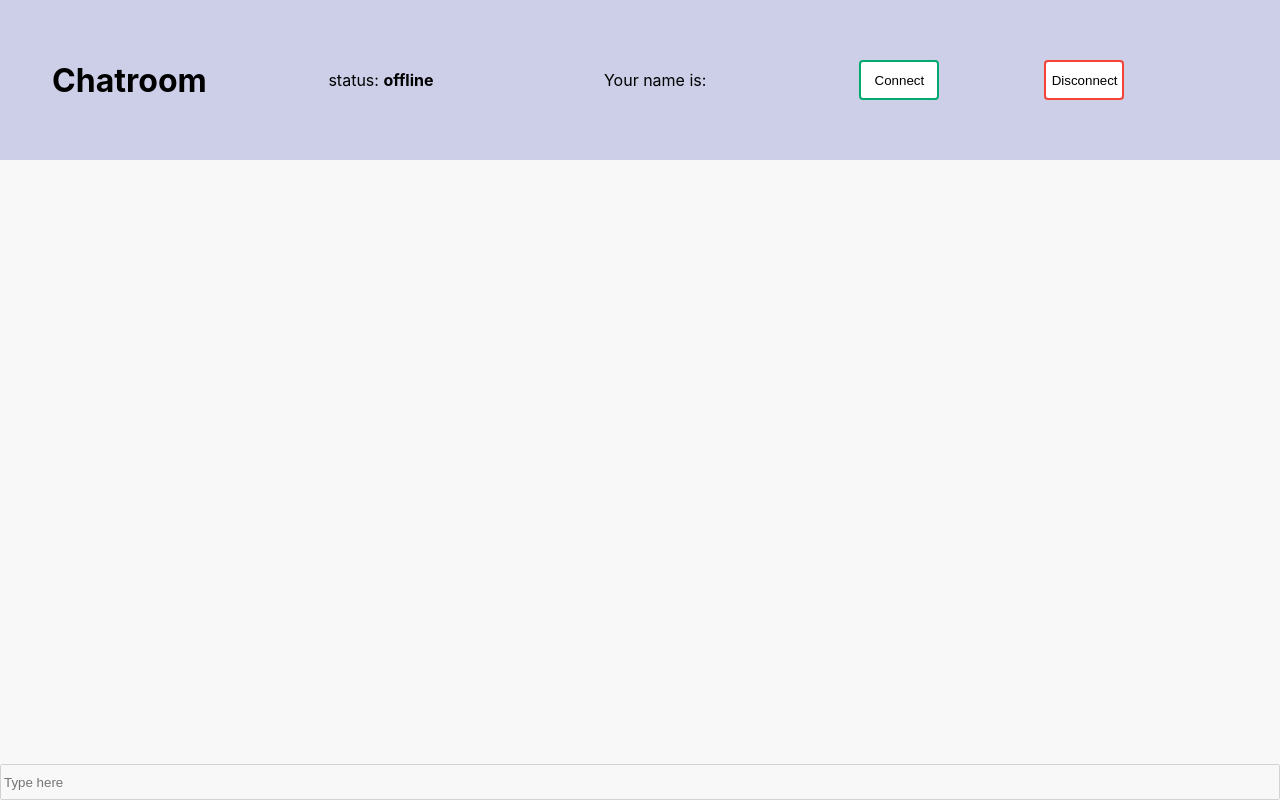
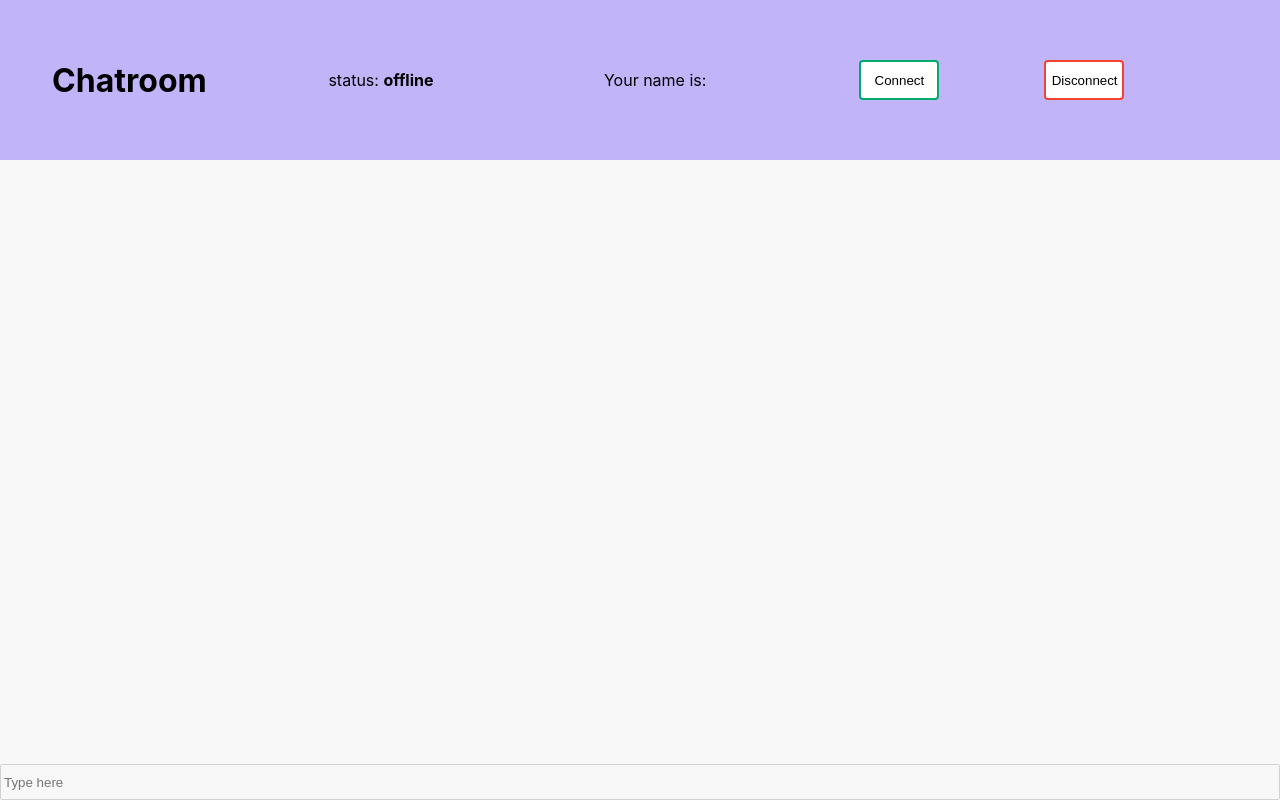
Before and after one commit to MartinJeanne/electron-chat, a website built with Vite: page index.html in a window 1280 px wide. Built offline with nearby package versions, Linux system fonts and the light colour scheme.

Commit message:
changed info bg color

```diff
--- a/src/index.css
+++ b/src/index.css
@@ -26,7 +26,7 @@ body {
 #info {
   width: 100%;
   height: 20vh;
-  background-color: rgb(204, 207, 231);
+  background-color: rgb(193, 180, 248);
   display: flex;
   justify-content: space-around;
   align-items: center;
```
